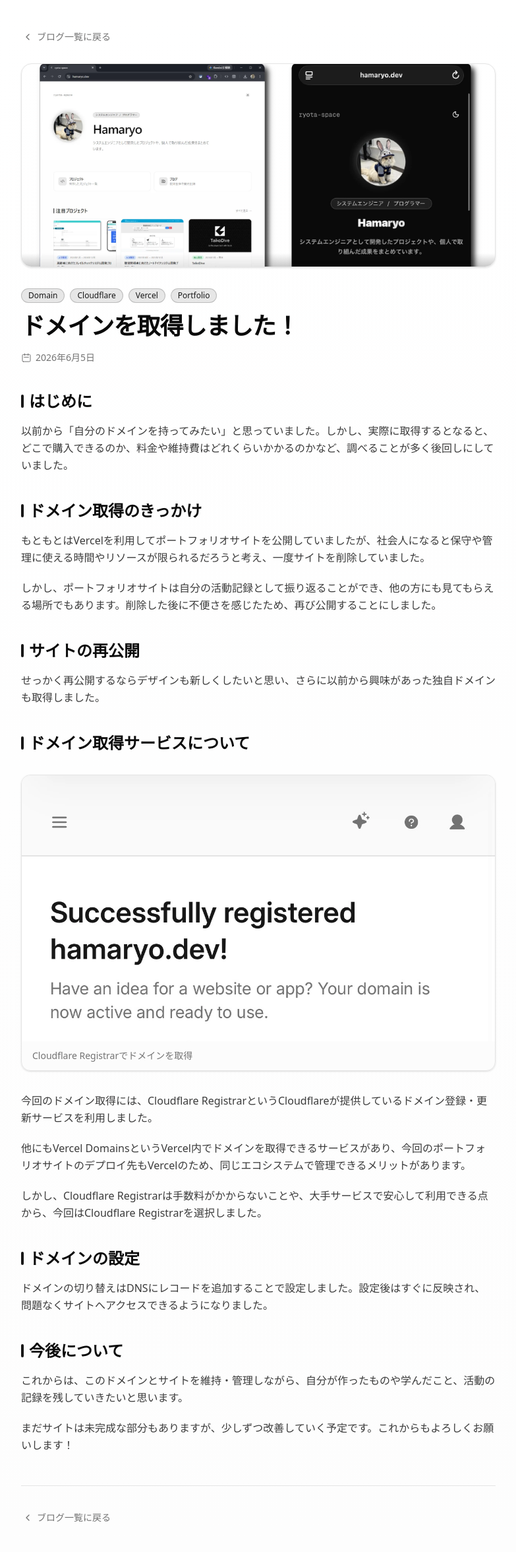
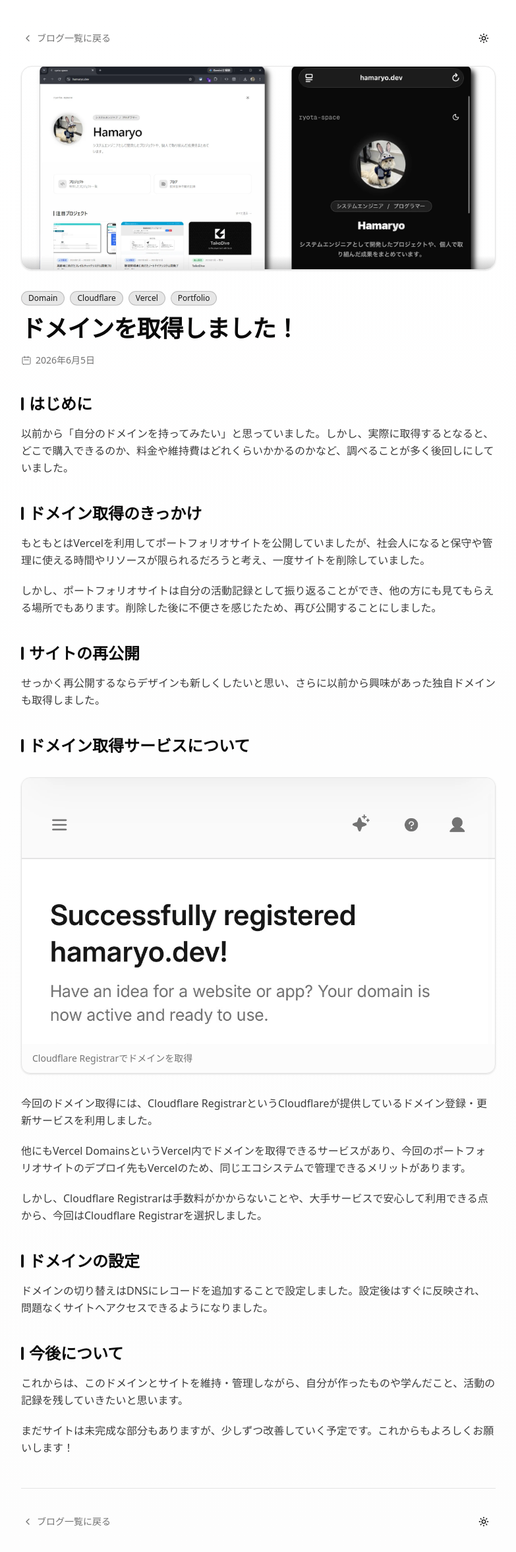
Before and after one commit to Hamaryo226/ryota-space, a Next.js app: page /Blog/02 in a window 1280 px wide. Shown: the top 2352 px of the page at 66% size, without its empty margins (248-1031 px from the left). Built offline with nearby package versions, Linux system fonts and the light colour scheme.

Commit message:
Index以外のページにも背景色切り替えトグル追加

```diff
--- a/src/app/Blog/[slug]/page.tsx
+++ b/src/app/Blog/[slug]/page.tsx
@@ -3,6 +3,7 @@
 import Image from "next/image";
 import { getBlogBySlug, getAllBlogSlugs } from "@/lib/blogs";
 import { BackButton } from "@/components/back-button";
+import { ModeToggle } from "@/components/mode-togle";
 
 function getSpotifyEmbedUrl(url: string) {
   try {
@@ -56,8 +57,11 @@
       <main className="mx-auto w-full max-w-screen-md px-4 sm:px-6 py-6 sm:py-10">
 
         {/* 戻る */}
-        <div className="mb-6">
+        <div className="mb-6 flex items-center justify-between">
           <BackButton href="/Blog" label="ブログ一覧に戻る" />
+          <div>
+            <ModeToggle />
+          </div>
         </div>
 
         {/* ===== HERO ===== */}
@@ -209,7 +213,12 @@
 
         {/* フッター戻る */}
         <div className="mt-12 pt-8 border-t">
-          <BackButton href="/Blog" label="ブログ一覧に戻る" />
+          <div className="flex items-center justify-between">
+            <BackButton href="/Blog" label="ブログ一覧に戻る" />
+            <div>
+              <ModeToggle />
+            </div>
+          </div>
         </div>
       </main>
     </div>
--- a/src/app/Blog/page.tsx
+++ b/src/app/Blog/page.tsx
@@ -2,6 +2,7 @@
 import Image from "next/image";
 import { getAllBlogs } from "@/lib/blogs";
 import { BackButton } from "@/components/back-button";
+import { ModeToggle } from "@/components/mode-togle";
 
 export default function BlogPage() {
   const blogs = getAllBlogs();
@@ -9,8 +10,11 @@
   return (
     <div className="min-h-screen w-full overflow-x-hidden bg-gradient-to-b from-background to-muted/20">
       <main className="mx-auto w-full max-w-screen-lg px-4 sm:px-6 lg:px-8 py-6 sm:py-10">
-        <div className="mb-6">
+        <div className="mb-6 flex items-center justify-between">
           <BackButton href="/" label="ホームに戻る" />
+          <div>
+            <ModeToggle />
+          </div>
         </div>
 
         <header className="mb-10">
--- a/src/app/Project/[slug]/page.tsx
+++ b/src/app/Project/[slug]/page.tsx
@@ -3,6 +3,7 @@
 import Image from "next/image";
 import { getArticleBySlug, getAllSlugs } from "@/lib/articles";
 import { BackButton } from "@/components/back-button";
+import { ModeToggle } from "@/components/mode-togle";
 
 function getTechLogoPath(techName: string): { light?: string; dark?: string } | null {
   const normalizedName = techName.toLowerCase().replace(/\s+/g, '').replace(/#/g, 'sharp');
@@ -86,8 +87,11 @@
       <main className="mx-auto w-full max-w-screen-lg px-4 sm:px-6 lg:px-8 py-6 sm:py-10">
 
         {/* 戻る */}
-        <div className="mb-6">
+        <div className="mb-6 flex items-center justify-between">
           <BackButton href="/Project" label="プロジェクト一覧に戻る" />
+          <div>
+            <ModeToggle />
+          </div>
         </div>
 
         {/* ===== HERO ===== */}
--- a/src/app/Project/page.tsx
+++ b/src/app/Project/page.tsx
@@ -2,6 +2,7 @@
 import Image from "next/image";
 import { type Article, getArticlesByCategory } from "@/lib/articles";
 import { BackButton } from "@/components/back-button";
+import { ModeToggle } from "@/components/mode-togle";
 
 export default function ProjectPage() {
   const universityProjects = getArticlesByCategory("university");
@@ -10,8 +11,11 @@
   return (
     <div className="min-h-screen w-full overflow-x-hidden">
       <main className="mx-auto w-full max-w-screen-lg px-4 sm:px-6 lg:px-8 py-6 sm:py-10">
-        <div className="mb-6">
+        <div className="mb-6 flex items-center justify-between">
           <BackButton href="/" label="ホームに戻る" />
+          <div>
+            <ModeToggle />
+          </div>
         </div>
 
         <header className="mb-10">
```
